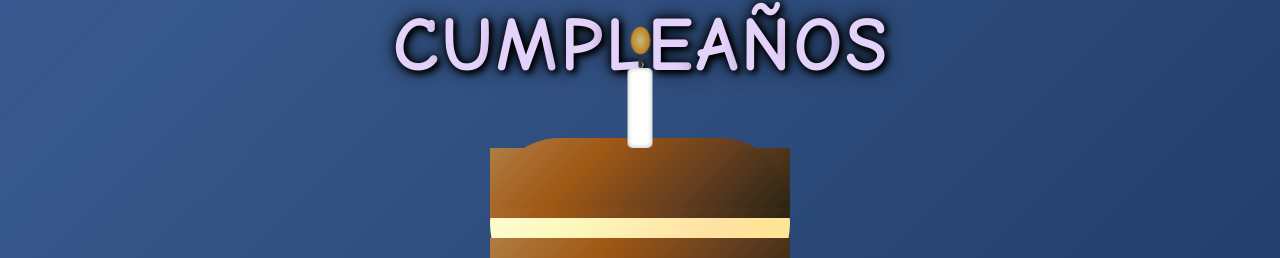
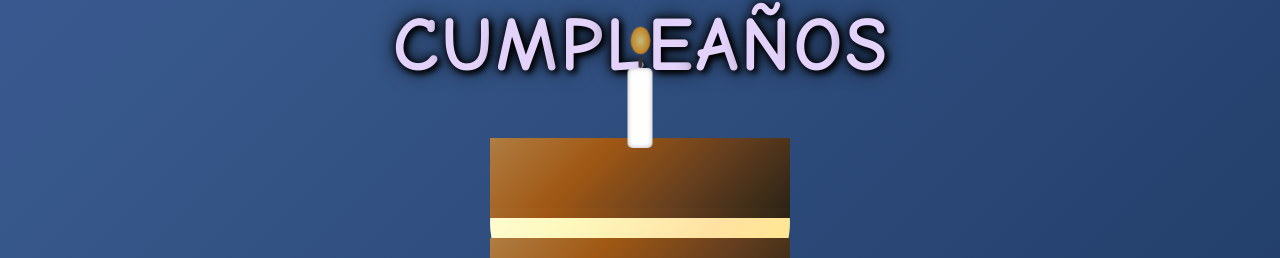
Before and after one commit to its-me143/Birthday-surprise.github.io, a plain HTML site: page index.html in a window 1280 px wide. Shown: the part 310-568 px from the top of the page. Drawn offline with Linux system fonts and the light colour scheme.

Commit message:
Update birthday style.css

```diff
--- a/birthday style.css
+++ b/birthday style.css
@@ -54,7 +54,6 @@ span {
   left: 0;
   width: 100%;
   height: 70px;
-  border-radius: 330px 330px 0 0;
   transform-origin: bottom center;
   transition: transform 1s ease;
   z-index: 5;
@@ -301,4 +300,5 @@ span {
   transition: transform 1s ease, opacity 1s ease;
 }
 
+
 .message.show { opacity:1; transform: translate(-50%, -150px) scale(1); }
```
